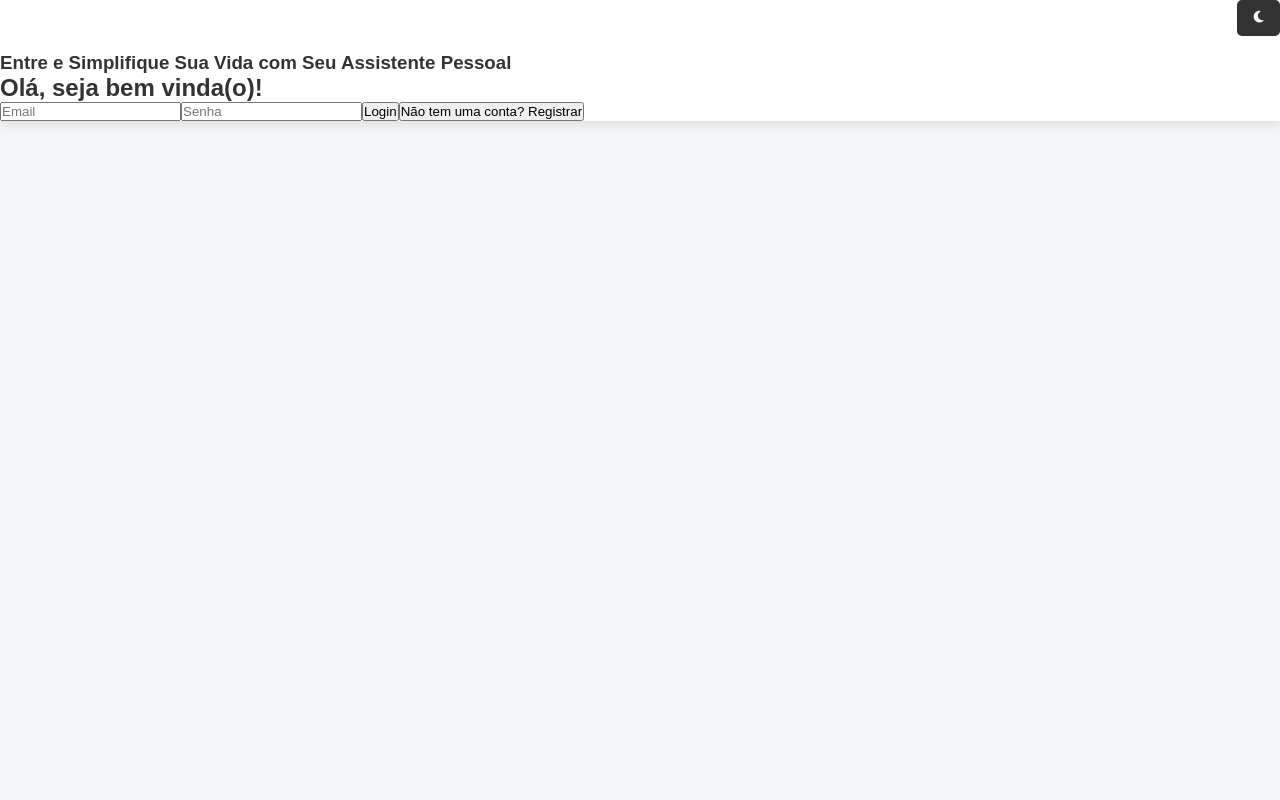
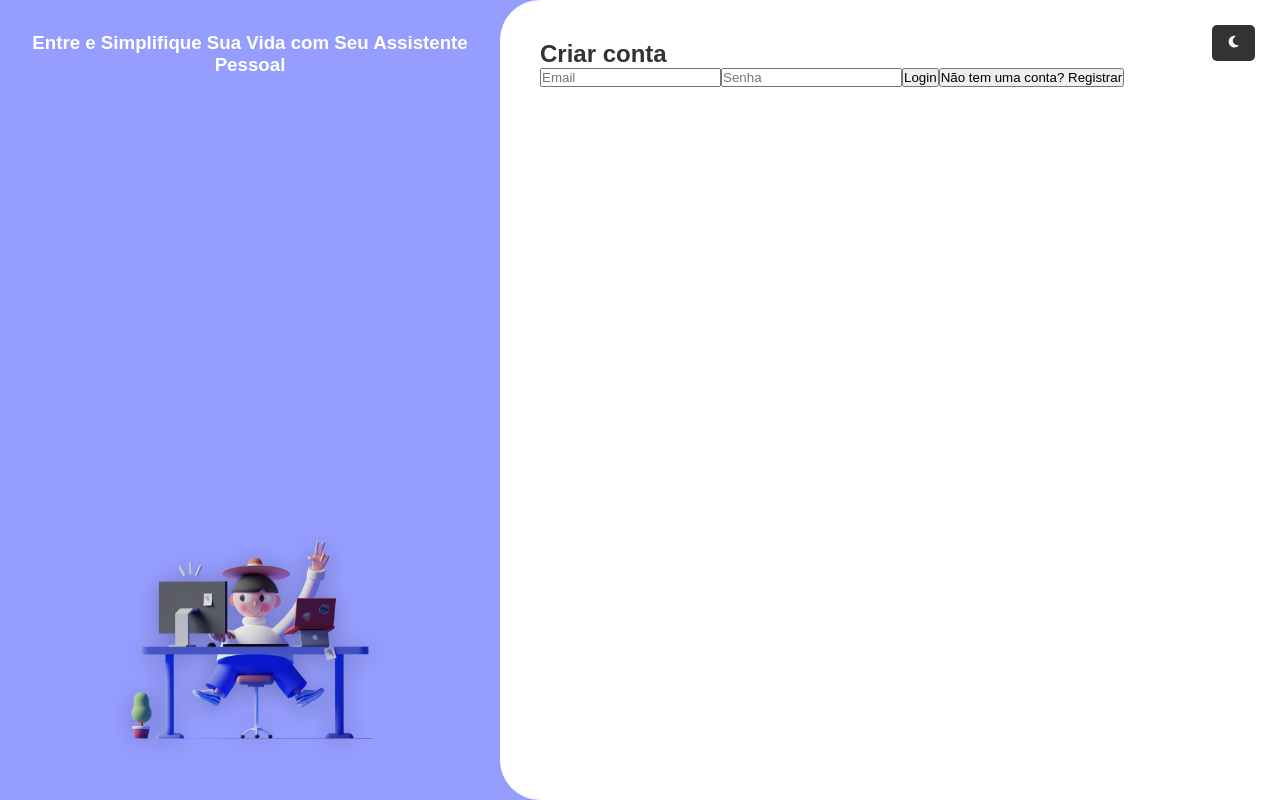
Before and after one commit to jonatasem/pi_assistente_virtual, a React (Vite) app in the folder frontend/: page / in a window 1280 px wide. Built offline with nearby package versions, Linux system fonts and the light colour scheme.

Commit message:
adicionando alguns scss

```diff
--- a/frontend/src/App.jsx
+++ b/frontend/src/App.jsx
@@ -4,8 +4,7 @@ import TodoList from "./components/TodoList";
 import Auth from "./components/Auth/Auth";
 import { useAuth } from "./context/AuthContext";
 import { useTodo } from "./context/TodoContext";
-import ThemeToggle from "./components/Themes/index";
-import LogoutButton from "./components/LogoutButton"; // Importa o botão de logout
+import LogoutButton from "./components/LogoutButton";
 
 function App() {
   const { isAuthenticated } = useAuth(); // Obtém o estado de autenticação
@@ -25,7 +24,6 @@ function App() {
 
   return (
     <div className="app-container">
-      <ThemeToggle /> {/* Botão de tema sempre visível */}
       {!isAuthenticated ? (
         <Auth />
       ) : (
--- a/frontend/src/components/Auth/Auth.jsx
+++ b/frontend/src/components/Auth/Auth.jsx
@@ -1,5 +1,8 @@
 import { useState } from "react";
 import { useAuth } from "../../context/AuthContext";
+import ThemeToggle from "../Themes";
+
+import imgAuthMen from "../../assets/images/auth-men.png"
 
 const Auth = () => {
   const { login } = useAuth();
@@ -10,7 +13,7 @@ const Auth = () => {
     name: "",
     email: "",
     password: "",
-    phoneNumber: "" // CRÍTICO: Campo obrigatório para o backend
+    phoneNumber: ""
   });
 
   const handleChange = (e) => {
@@ -23,7 +26,7 @@ const Auth = () => {
     setError(null);
 
     if (isRegistering && !formData.phoneNumber.match(/^\+\d{11,15}$/)) {
-        setError("Telefone inválido. Use o formato E.164 (ex: +5511999998888).");
+        setError("Telefone inválido. Use o formato (ex: +5511999998888).");
         return;
     }
 
@@ -56,12 +59,14 @@ const Auth = () => {
 
   return (
     <section className="container-auth">
+      <ThemeToggle />
       <article className="head-auth-left">
         <h1>Entre e Simplifique Sua Vida com Seu Assistente Pessoal</h1>
+        <img src={imgAuthMen} alt="imagem men auth" />
       </article>
       <article className="main-auth-right">
         <form onSubmit={handleSubmit}>
-          <h2>Olá, seja bem vinda(o)!</h2>
+          <h2>Criar conta</h2>
           {error && <div className="error-message">{error}</div>}
 
           {isRegistering && (
@@ -77,7 +82,7 @@ const Auth = () => {
                 <input
                     type="tel"
                     name="phoneNumber"
-                    placeholder="Telefone (+5511999998888 - E.164)"
+                    placeholder="Telefone (+5511999998888)"
                     value={formData.phoneNumber}
                     onChange={handleChange}
                     required
--- a/frontend/src/scss/main.scss
+++ b/frontend/src/scss/main.scss
@@ -10,3 +10,39 @@
 body {
   font-family: "Arial", sans-serif;
 }
+
+.container-auth {
+  min-height: 100vh;
+  position: relative;
+  display: flex;
+  background-color: #959dff;
+
+  .container-themes {
+    position: absolute;
+    top: 25px;
+    right: 25px;
+  }
+
+  .head-auth-left {
+    color: white;
+    width: 500px;
+    text-align: center;
+    padding: 2rem 0;
+    display: flex;
+    flex-direction: column;
+    justify-content: space-between;
+    align-items: center;
+
+    img {
+      width: 300px;
+    }
+  }
+
+  .main-auth-right {
+    width: calc(100% - 500px);
+    background-color: white;
+    border-radius: 2.5rem 0 0 2.5rem;
+    padding: 2.5rem;
+  }
+
+}
```
Also changed, not shown: frontend/src/assets/images/auth-men.png (added).
